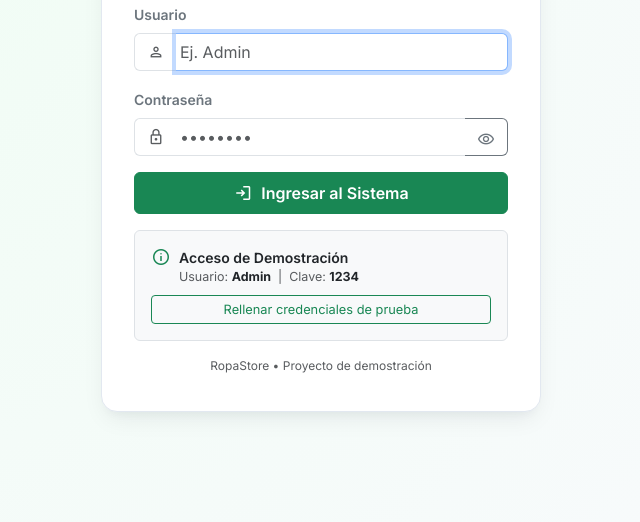
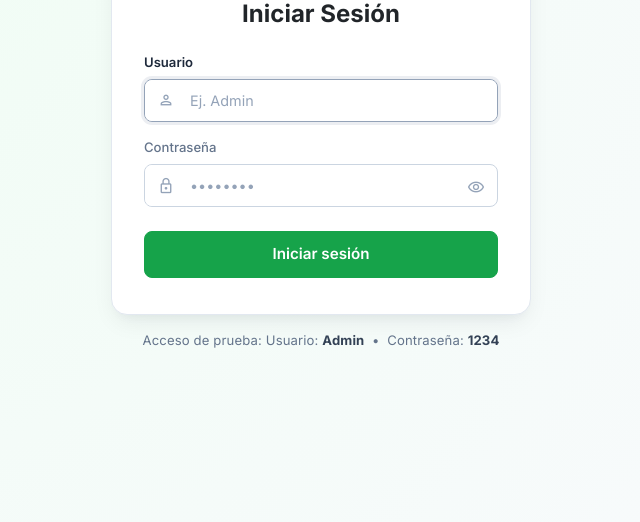
Before and after one commit to DiegoLebron03/ropastore, a website: page docs/index.html in a window 1280 px wide. Shown: the part 278-800 px from the top of the page, without its empty margins (319-959 px from the left). Drawn offline with nearby package versions, Linux system fonts and the light colour scheme.

Commit message:
Refine login UI, brand colors, cropped percha icon, and grayscale avatar

```diff
--- a/docs/css/ropastore.css
+++ b/docs/css/ropastore.css
@@ -147,9 +147,16 @@ img {
     transition: padding 0.22s cubic-bezier(0.4, 0, 0.2, 1);
 }
 
-.rs-brand img {
-    height: 36px;
+.rs-brand-logo-full {
+    height: 38px;
     width: auto;
+    max-width: 175px;
+    object-fit: contain;
+    display: block;
+}
+
+.rs-brand-logo-icon {
+    display: none !important;
 }
 
 .rs-brand-text {
@@ -275,6 +282,18 @@ img {
 .rs-layout.rs-sidebar-collapsed .rs-brand {
     padding: 0 16px;
     justify-content: center;
+}
+
+.rs-layout.rs-sidebar-collapsed .rs-brand-logo-full {
+    display: none !important;
+}
+
+.rs-layout.rs-sidebar-collapsed .rs-brand-logo-icon {
+    display: block !important;
+    height: 38px;
+    width: 38px;
+    object-fit: contain;
+    margin: 0 auto;
 }
 
 .rs-layout.rs-sidebar-collapsed .rs-brand-text {
--- a/docs/index.html
+++ b/docs/index.html
@@ -25,16 +25,95 @@
             transform: translateY(-2px);
             box-shadow: 0 4px 6px -1px rgba(0,0,0,0.1);
         }
+        .rs-login-label {
+            font-size: 0.82rem;
+            font-weight: 500;
+            color: var(--rs-slate-500);
+            margin-bottom: 6px;
+            display: block;
+            transition: color 0.15s ease, font-weight 0.15s ease;
+        }
+        .rs-login-field:focus-within .rs-login-label {
+            color: var(--rs-slate-800);
+            font-weight: 600;
+        }
+        .rs-login-input-group {
+            border: 1px solid #CBD5E1;
+            border-radius: 8px;
+            overflow: hidden;
+            background-color: #ffffff;
+            transition: border-color 0.15s ease, box-shadow 0.15s ease;
+        }
+        .rs-login-input-group .input-group-text {
+            background-color: #ffffff;
+            border: none;
+            color: var(--rs-slate-400);
+            padding-left: 12px;
+            padding-right: 4px;
+        }
+        .rs-login-input-group .form-control {
+            border: none !important;
+            box-shadow: none !important;
+            outline: none !important;
+            font-size: 0.9rem;
+            color: var(--rs-slate-800);
+            padding: 10px 12px;
+        }
+        .rs-login-input-group .form-control::placeholder {
+            color: var(--rs-slate-400);
+        }
+        .rs-login-input-group .btn-toggle-pwd {
+            border: none !important;
+            background: transparent !important;
+            box-shadow: none !important;
+            outline: none !important;
+            color: var(--rs-slate-400);
+            padding: 0 12px;
+        }
+        .rs-login-input-group .btn-toggle-pwd:hover {
+            color: var(--rs-slate-600);
+        }
+        .rs-login-field:focus-within .rs-login-input-group {
+            border-color: #94A3B8;
+            box-shadow: 0 0 0 3px rgba(148, 163, 184, 0.18);
+        }
+        .rs-login-btn {
+            background-color: #16A34A !important;
+            border-color: #16A34A !important;
+            color: #ffffff !important;
+            font-weight: 600;
+            font-size: 0.95rem;
+            border-radius: 8px;
+            padding: 11px 16px;
+            transition: all 0.15s ease-in-out;
+        }
+        .rs-login-btn:hover {
+            background-color: #15803D !important;
+            border-color: #15803D !important;
+            color: #ffffff !important;
+        }
+        .rs-login-btn:active {
+            background-color: #166534 !important;
+            border-color: #166534 !important;
+        }
+        .rs-demo-hint {
+            color: #64748B;
+            font-size: 0.82rem;
+            letter-spacing: 0.01em;
+            user-select: none;
+        }
+        .rs-demo-hint strong {
+            color: #334155;
+        }
     </style>
 </head>
 <body>
 <!-- Pantalla de Login Demostración -->
-<div id="login-screen" style="min-height: 100vh; background: radial-gradient(circle at 10% 20%, #F0FDF4 0%, #F8FAFC 90%); display: flex; align-items: center; justify-content: center; padding: 24px 16px;">
-    <div style="width: 100%; max-width: 440px; background-color: #ffffff; border-radius: 16px; border: 1px solid #e2e8f0; box-shadow: 0 10px 25px -5px rgba(15, 23, 42, 0.08), 0 8px 10px -6px rgba(15, 23, 42, 0.04); padding: 36px 32px;">
+<div id="login-screen" style="min-height: 100vh; background: radial-gradient(circle at 10% 20%, #F0FDF4 0%, #F8FAFC 90%); display: flex; flex-direction: column; align-items: center; justify-content: center; padding: 24px 16px;">
+    <div style="width: 100%; max-width: 420px; background-color: #ffffff; border-radius: 16px; border: 1px solid #e2e8f0; box-shadow: 0 10px 25px -5px rgba(15, 23, 42, 0.08), 0 8px 10px -6px rgba(15, 23, 42, 0.04); padding: 36px 32px;">
         <div class="text-center mb-4">
-            <img src="images/logo.png" alt="RopaStore Logo" style="height: 48px; width: auto; object-fit: contain;" class="mb-2"/>
-            <h1 class="h4 fw-bold text-dark mb-1">Iniciar Sesión</h1>
-            <p class="text-muted small mb-0">Ingresa tus credenciales para acceder al inventario</p>
+            <img src="images/logo.png" alt="RopaStore Logo" style="height: 54px; width: auto; max-width: 230px; object-fit: contain;" class="mb-3"/>
+            <h1 class="h4 fw-bold text-dark mb-0">Iniciar Sesión</h1>
         </div>
 
         <div id="login-error-alert" class="alert alert-danger d-flex align-items-center gap-2 py-2 px-3 mb-3 d-none" role="alert">
@@ -43,54 +122,38 @@
         </div>
 
         <form id="demo-login-form" onsubmit="handleDemoLogin(event)" autocomplete="off">
-            <div class="mb-3">
-                <label for="demo-username" class="form-label fw-semibold small text-secondary">Usuario</label>
-                <div class="input-group">
-                    <span class="input-group-text bg-white border-end-0 text-muted">
+            <div class="mb-3 rs-login-field">
+                <label for="demo-username" class="rs-login-label">Usuario</label>
+                <div class="input-group rs-login-input-group">
+                    <span class="input-group-text">
                         <span class="material-symbols-outlined" style="font-size: 18px;">person</span>
                     </span>
-                    <input type="text" class="form-control border-start-0 ps-1" id="demo-username" placeholder="Ej. Admin" required autofocus/>
+                    <input type="text" class="form-control" id="demo-username" placeholder="Ej. Admin" required autofocus/>
                 </div>
             </div>
 
-            <div class="mb-3">
-                <label for="demo-password" class="form-label fw-semibold small text-secondary">Contraseña</label>
-                <div class="input-group">
-                    <span class="input-group-text bg-white border-end-0 text-muted">
+            <div class="mb-4 rs-login-field">
+                <label for="demo-password" class="rs-login-label">Contraseña</label>
+                <div class="input-group rs-login-input-group">
+                    <span class="input-group-text">
                         <span class="material-symbols-outlined" style="font-size: 18px;">lock</span>
                     </span>
-                    <input type="password" class="form-control border-start-0 border-end-0 ps-1" id="demo-password" placeholder="••••••••" required/>
-                    <button class="btn btn-outline-secondary border-start-0 bg-white" type="button" onclick="toggleDemoPasswordVisibility()" title="Mostrar u ocultar contraseña">
+                    <input type="password" class="form-control" id="demo-password" placeholder="••••••••" required/>
+                    <button class="btn btn-toggle-pwd" type="button" onclick="toggleDemoPasswordVisibility()" title="Mostrar u ocultar contraseña">
                         <span class="material-symbols-outlined" id="demo-toggle-icon" style="font-size: 18px;">visibility</span>
                     </button>
                 </div>
             </div>
 
-            <button type="submit" class="btn btn-success w-100 py-2 fw-semibold d-flex align-items-center justify-content-center gap-2 mb-3">
-                <span class="material-symbols-outlined" style="font-size: 20px;">login</span>
-                <span>Ingresar al Sistema</span>
+            <button type="submit" class="btn rs-login-btn w-100">
+                Iniciar sesión
             </button>
         </form>
+    </div>
 
-        <div class="mb-3 p-3 rounded border border-dashed bg-light">
-            <div class="d-flex align-items-start gap-2 mb-2">
-                <span class="material-symbols-outlined text-success flex-shrink-0" style="font-size: 20px;">info</span>
-                <div class="flex-grow-1">
-                    <div class="fw-semibold small text-dark">Acceso de Demostración</div>
-                    <div class="text-muted" style="font-size: 0.78rem;">
-                        Usuario: <strong class="text-dark">Admin</strong> &nbsp;|&nbsp;
-                        Clave: <strong class="text-dark">1234</strong>
-                    </div>
-                </div>
-            </div>
-            <button type="button" class="btn btn-sm btn-outline-success w-100 py-1" onclick="fillDemoCredentialsInDocs()" style="font-size: 0.8rem;">
-                Rellenar credenciales de prueba
-            </button>
-        </div>
-
-        <div class="text-center text-muted" style="font-size: 0.75rem;">
-            RopaStore &bull; Proyecto de demostración
-        </div>
+    <!-- Acceso de prueba fuera del modal en tono gris sutil -->
+    <div class="text-center mt-3 rs-demo-hint" onclick="fillDemoCredentialsInDocs()" style="cursor: pointer;" title="Clic para auto-completar credenciales">
+        Acceso de prueba: <span>Usuario:</span> <strong>Admin</strong> &nbsp;&bull;&nbsp; <span>Contraseña:</span> <strong>1234</strong>
     </div>
 </div>
 
@@ -104,7 +167,8 @@
             <!-- Brand Header -->
             <div class="rs-brand d-flex align-items-center justify-content-between" onclick="toggleSidebar()" role="button" title="Plegar / Desplegar menú lateral">
                 <div class="d-flex align-items-center text-decoration-none text-dark flex-grow-1 min-w-0" style="cursor: pointer;">
-                    <img src="images/logo.png" alt="RopaStore Logo"/>
+                    <img src="images/logo.png" alt="RopaStore Logo" class="rs-brand-logo-full"/>
+                    <img src="images/logo-icon.png" alt="RopaStore Icon" class="rs-brand-logo-icon"/>
                 </div>
                 <button class="btn btn-sm btn-light border d-lg-none p-1 text-muted" type="button" onclick="event.stopPropagation(); closeMobileSidebar()" aria-label="Cerrar menú">
                     <span class="material-symbols-outlined" style="font-size: 20px;">close</span>
@@ -158,7 +222,7 @@
             <!-- User profile footer -->
             <div class="mt-auto p-3 border-top d-flex align-items-center justify-content-between">
                 <div class="d-flex align-items-center gap-2 overflow-hidden min-w-0">
-                    <div class="rs-user-avatar d-flex align-items-center justify-content-center bg-primary text-white rounded-circle flex-shrink-0" style="width: 32px; height: 32px;">
+                    <div class="rs-user-avatar d-flex align-items-center justify-content-center rounded-circle flex-shrink-0" style="width: 32px; height: 32px; background-color: #E2E8F0; color: #475569;">
                         <span class="material-symbols-outlined" style="font-size: 18px;">person</span>
                     </div>
                     <div class="overflow-hidden min-w-0">
```
Also changed, not shown: src/main/resources/static/css/ropastore.css (+21 -2 lines), src/main/resources/templates/fragments/sidebar.html (+3 -2 lines), src/main/resources/templates/login.html (+103 -48 lines), docs/images/logo-icon.png (added), docs/images/logo.png, src/main/resources/static/images/logo-icon.png (added), src/main/resources/static/images/logo.png.
